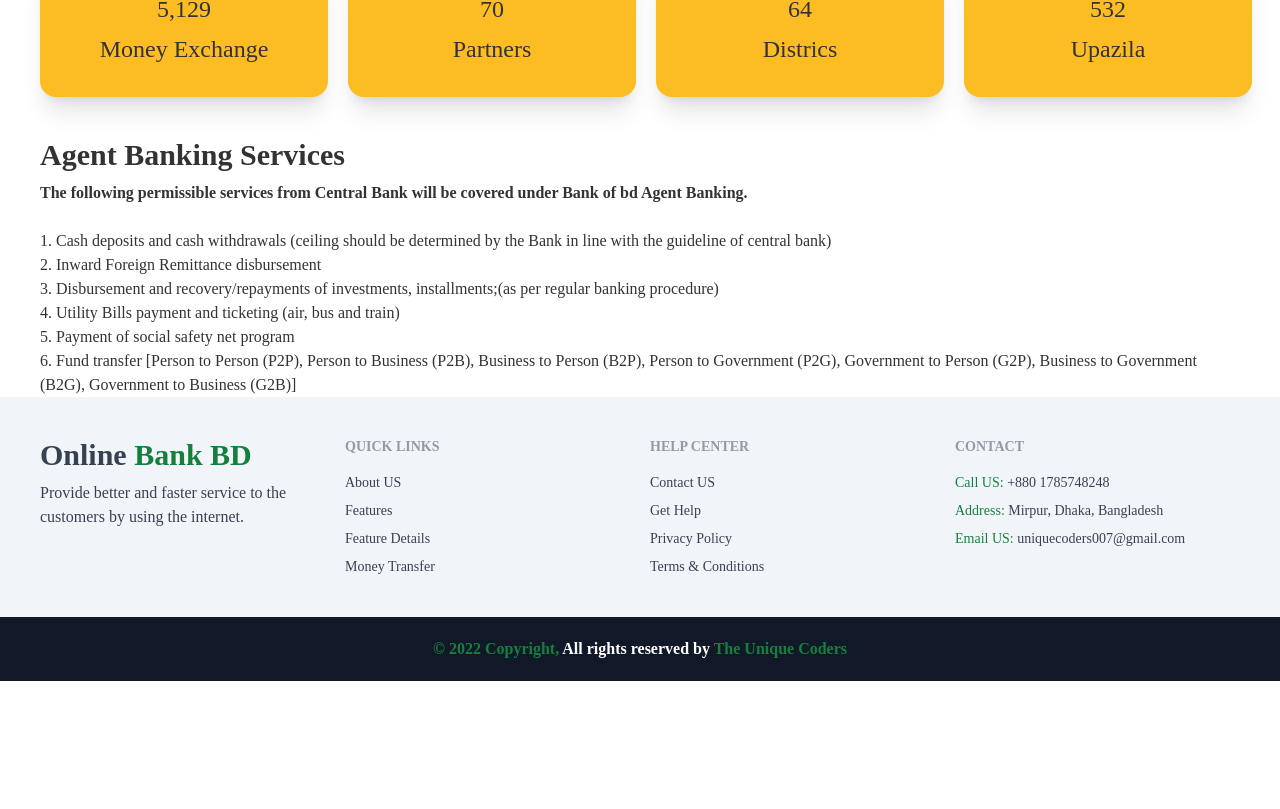
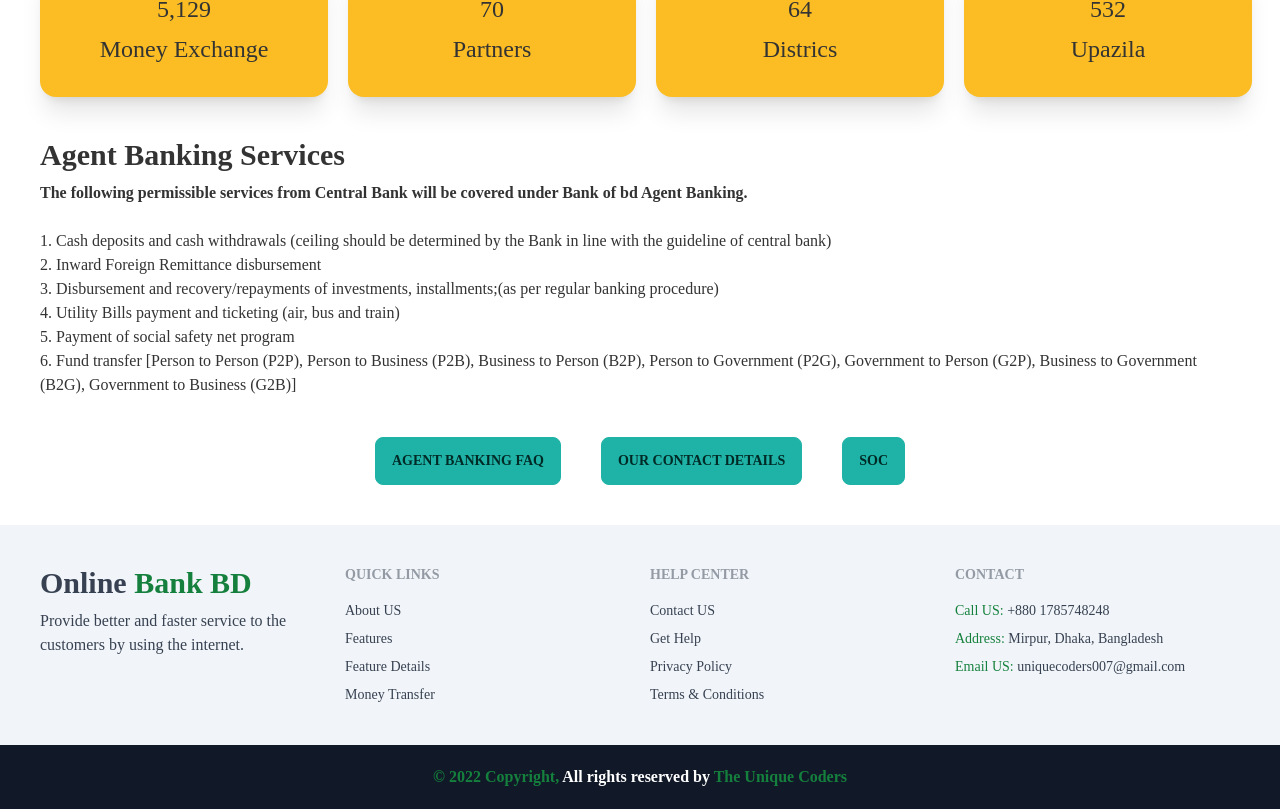
Before and after one commit to Weedito/online-bank-of-bd-client, a React (Create React App) app: page /agentbanking in a window 1280 px wide. Shown: the part 587-1396 px from the top of the page. Before the commit the page ends 1268 px from the top, so only its background shows below. Built offline with nearby package versions, Linux system fonts and the light colour scheme; no server answers.

Commit message:
button added

```diff
--- a/src/Pages/OurBanking/AgentBanking/AgentBanking.js
+++ b/src/Pages/OurBanking/AgentBanking/AgentBanking.js
@@ -64,6 +64,12 @@ const AgentBanking = () => {
                 </div>
             </div>
 
+            <div className='space-x-10 my-10'>
+                <button className='btn btn-accent'>Agent Banking Faq</button>
+                <button className='btn btn-accent'>Our Contact Details</button>
+                <button className='btn btn-accent'>SOC</button>
+            </div>
+
         </div>
     );
 };
```
